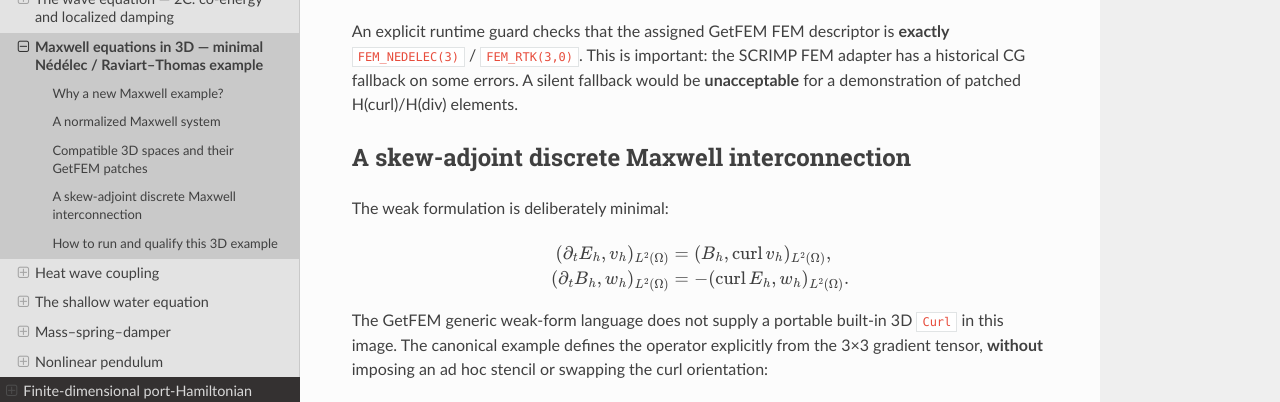
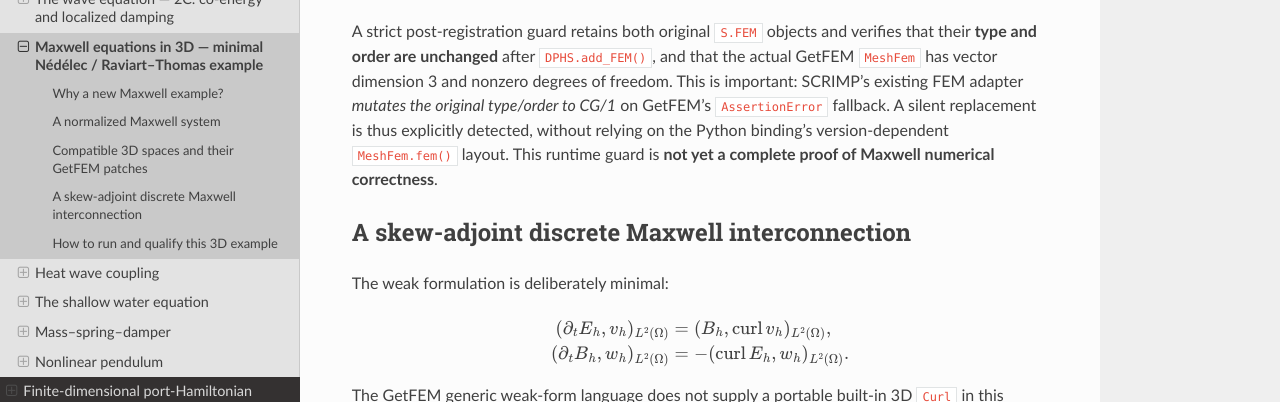
Before and after one commit to g-haine/scrimp, a Sphinx documentation site: the page built from docs/source/examples/maxwell_3d.rst, in a window 1280 px wide and 900 px high, scrolled down 1336 px, cut to the strip 236-638 px from the top of the window. Built offline with Sphinx 7.4.7 and the Read the Docs theme 3.1.0, drawn with Linux system fonts in a browser that asks for light colours.

Commit message:
docs(maxwell3d): explain reliable SCRIMP FEM fallback guard instead of unstable GetFEM fem() arrays

```diff
--- a/docs/source/examples/maxwell_3d.rst
+++ b/docs/source/examples/maxwell_3d.rst
@@ -93,13 +93,20 @@ GetFEM, not three unrelated scalar fields.
    :end-before: # TUTORIAL M3D-05:
    :dedent: 4
 
-An explicit runtime guard checks that the
-assigned GetFEM FEM descriptor is **exactly**
-``FEM_NEDELEC(3)`` / ``FEM_RTK(3,0)``.
-This is important: the SCRIMP FEM adapter has a
-historical CG fallback on some errors. A silent
-fallback would be **unacceptable** for a demonstration
-of patched H(curl)/H(div) elements.
+A strict post-registration guard retains both
+original ``S.FEM`` objects and verifies that
+their **type and order are unchanged** after
+``DPHS.add_FEM()``, and that the actual GetFEM
+``MeshFem`` has vector dimension 3 and
+nonzero degrees of freedom. This is important:
+SCRIMP's existing FEM adapter *mutates the
+original type/order to CG/1* on GetFEM's
+``AssertionError`` fallback. A silent
+replacement is thus explicitly detected,
+without relying on the Python binding's
+version-dependent ``MeshFem.fem()`` layout.
+This runtime guard is **not yet a complete
+proof of Maxwell numerical correctness**.
 
 A skew-adjoint discrete Maxwell interconnection
 ------------------------------------------------
```
